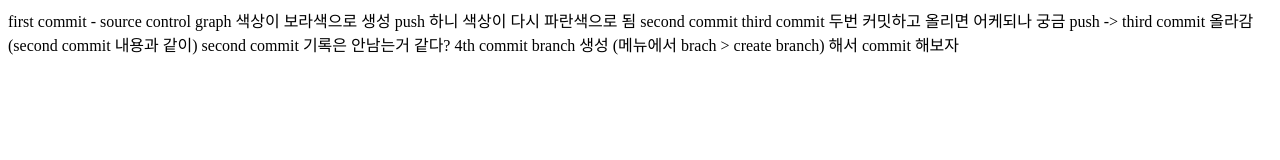
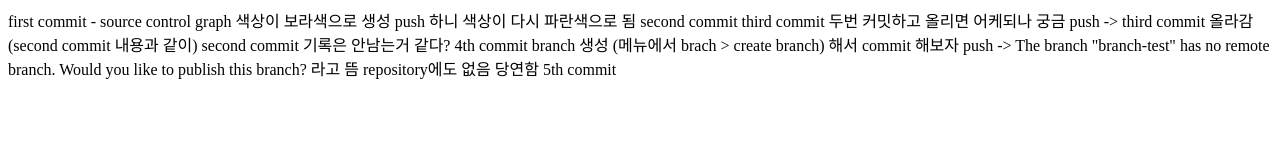
Before and after one commit to moondinsk/playground, a plain HTML site: page git/test.html in a window 1280 px wide. Drawn offline with Linux system fonts and the light colour scheme.

Commit message:
5th commit

```diff
--- a/git/test.html
+++ b/git/test.html
@@ -12,5 +12,8 @@
     third commit 두번 커밋하고 올리면 어케되나 궁금
     push -> third commit 올라감 (second commit 내용과 같이) second commit 기록은 안남는거 같다?
     4th commit  branch 생성 (메뉴에서 brach > create branch) 해서 commit 해보자
+    push -> The branch "branch-test" has no remote branch. Would you like to publish this branch? 라고 뜸
+            repository에도 없음 당연함
+    5th commit
 </body>
 </html>
```
